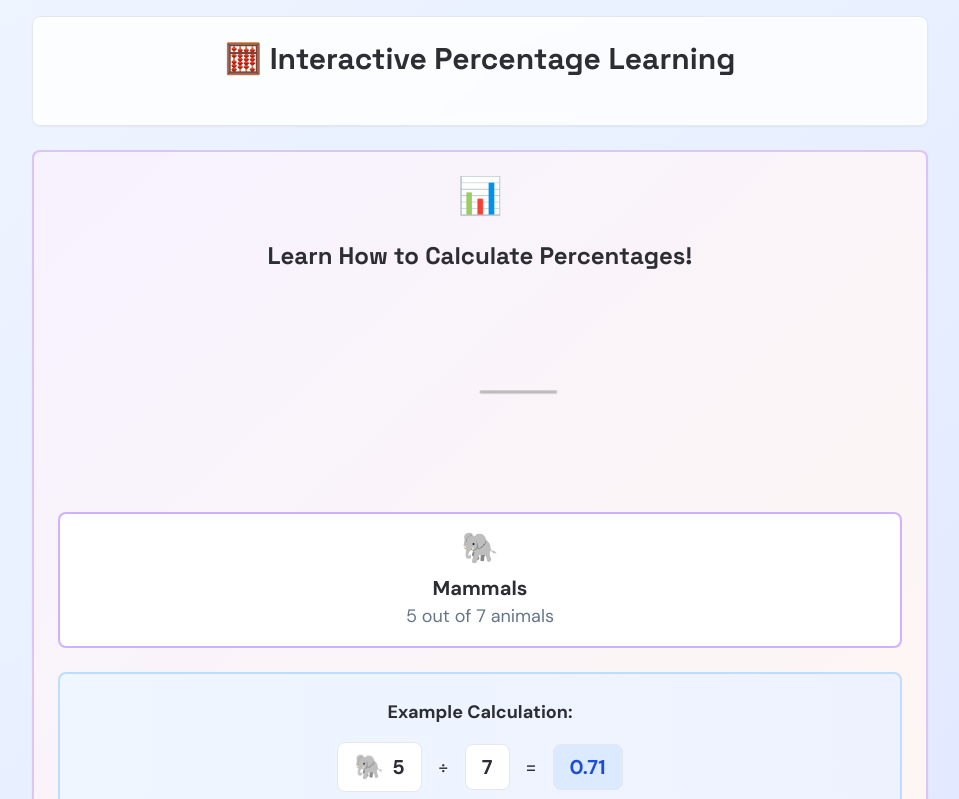
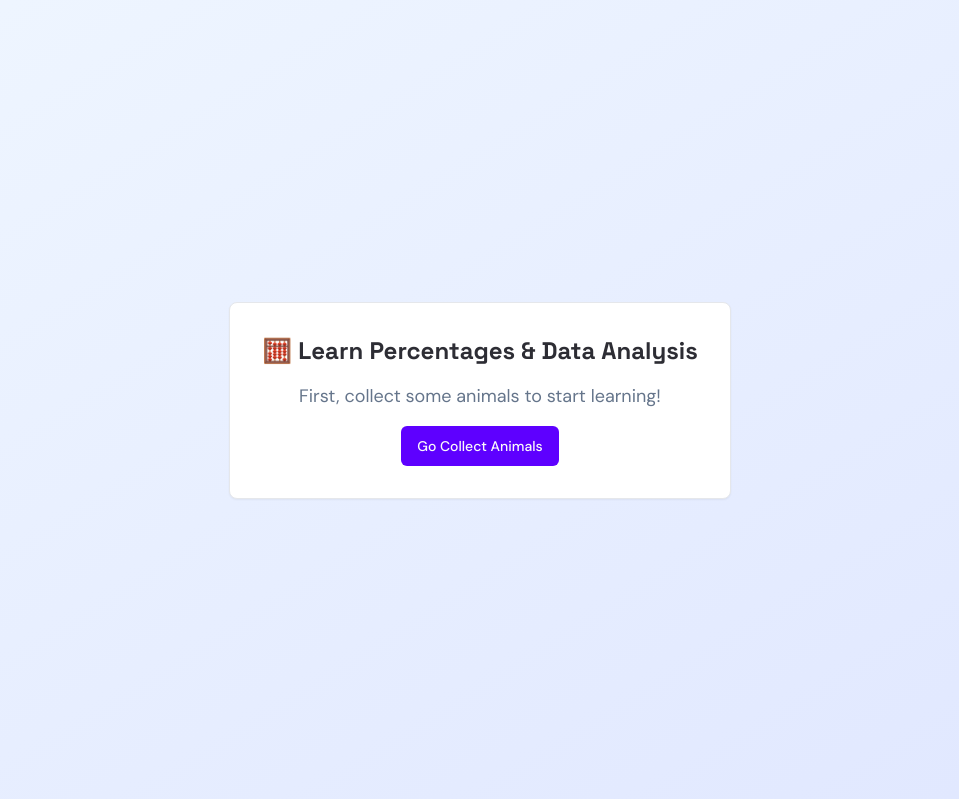
Before and after one commit to grade-aid/statistic-1, a React (Vite) app: page /learning in a window 1280 px wide. Shown: the top 799 px of the page, without its empty margins (160-1119 px from the left). Built offline with nearby package versions, Linux system fonts and the light colour scheme.

Commit message:
Reverted to commit 2a94610f7dbfdb73322be5e74d1e5f2021d90cfb

```diff
--- a/src/pages/Learning.tsx
+++ b/src/pages/Learning.tsx
@@ -56,17 +56,7 @@ const Learning = () => {
   };
 
   const collectedData = getStoredData();
-
-  // Adjust data for better learning visualization
-  const adjustedData = {
-    ...collectedData,
-    mammals: Math.max(collectedData.mammals + Math.floor(collectedData.insects * 0.6), collectedData.mammals + 5),
-    insects: Math.max(Math.floor(collectedData.insects * 0.3), 2)
-  };
-
-  // Use adjusted data for learning
-  const learningData = adjustedData;
-  const totalAnimals = Object.values(learningData).reduce((sum: number, count: number) => sum + count, 0);
+  const totalAnimals = Object.values(collectedData).reduce((sum: number, count: number) => sum + count, 0);
 
   // Consolidated animalConfig with all properties
   const animalConfig = {
@@ -106,7 +96,7 @@ const Learning = () => {
   const [animatingNumbers, setAnimatingNumbers] = useState(false);
 
   // Get animal entries for the exercise
-  const animalEntries = Object.entries(learningData).filter(([, count]) => count > 0);
+  const animalEntries = Object.entries(collectedData).filter(([, count]) => count > 0);
   const isAllCompleted = completedAnimals.length === animalEntries.length;
 
   // Auto-start visual animation and set first target
@@ -283,7 +273,7 @@ const Learning = () => {
     if (!currentTargetAnimal) return null;
 
     const targetConfig = animalConfig[currentTargetAnimal as keyof typeof animalConfig];
-    const targetCount = learningData[currentTargetAnimal as keyof AnimalData];
+    const targetCount = collectedData[currentTargetAnimal as keyof AnimalData];
     const targetPercentage = totalAnimals > 0 ? Math.round(targetCount / totalAnimals * 100) : 0;
 
     return (
@@ -311,7 +301,7 @@ const Learning = () => {
                   const centerX = 100;
                   const centerY = 100;
 
-                  return Object.entries(learningData)
+                  return Object.entries(collectedData)
                     .filter(([, count]) => count > 0)
                     .map(([type, count]) => {
                       const animalPercentage = count / totalAnimals * 100;
@@ -409,17 +399,17 @@ const Learning = () => {
                   <div className="flex items-center gap-2 bg-white px-4 py-2 rounded-lg border">
                     <span className="text-2xl">{animalConfig[currentCalculation as keyof typeof animalConfig].emoji}</span>
                     <span className={`font-bold transition-all duration-500 ${animatingNumbers ? 'animate-pulse text-green-600' : ''}`}>
-                      {learningData[currentCalculation as keyof AnimalData]}
+                      {collectedData[currentCalculation as keyof AnimalData]}
                     </span>
                   </div>
                   <span>÷ {totalAnimals} × 100 =</span>
                   <Badge className={`text-xl px-4 py-2 bg-green-600 text-white transition-all duration-500 ${animatingNumbers ? 'scale-110 animate-bounce' : ''}`}>
-                    {Math.round(learningData[currentCalculation as keyof AnimalData] / totalAnimals * 100)}%
+                    {Math.round(collectedData[currentCalculation as keyof AnimalData] / totalAnimals * 100)}%
                   </Badge>
                 </div>
 
                 <div className="text-sm text-green-600 mb-4">
-                  {animalConfig[currentCalculation as keyof typeof animalConfig].name} represents {Math.round(learningData[currentCalculation as keyof AnimalData] / totalAnimals * 100)}% of your animals!
+                  {animalConfig[currentCalculation as keyof typeof animalConfig].name} represents {Math.round(collectedData[currentCalculation as keyof AnimalData] / totalAnimals * 100)}% of your animals!
                 </div>
 
                 {/* Next Button */}
```
